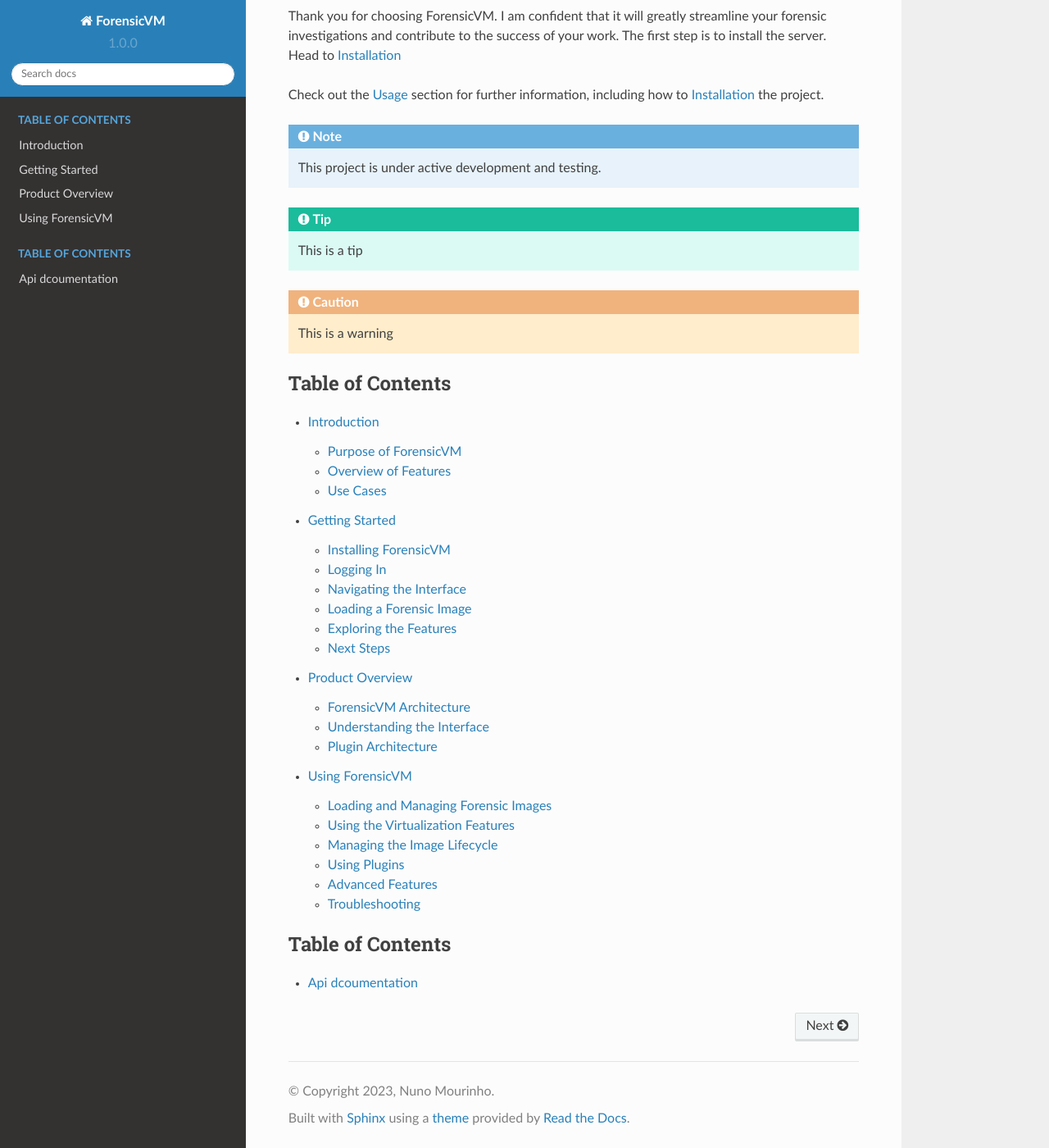
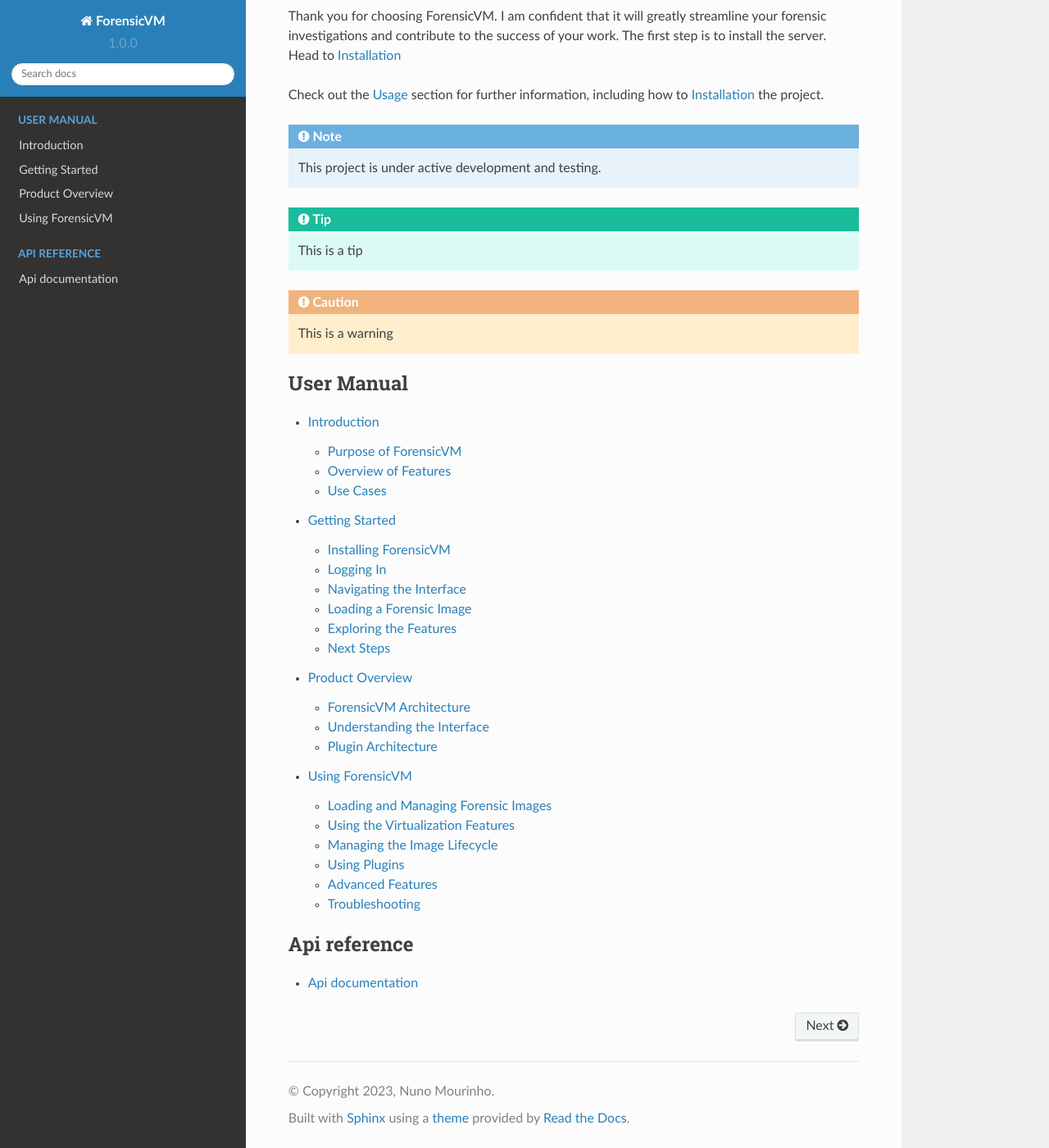
Before and after one commit to nunomourinho/ForensicVMServerAndClientDocs, a Sphinx documentation site: the page built from docs/index.rst, in a window 1280 px wide and 1400 px high, scrolled down 1433 px. Shown: the whole window at 82% size. Built offline with Sphinx 7.4.7 and the Read the Docs theme 2.0.0, drawn with Linux system fonts in a browser that asks for light colours.

Commit message:
Update index.rst

```diff
--- a/docs/index.rst
+++ b/docs/index.rst
@@ -39,7 +39,7 @@
 
 .. toctree::
    :maxdepth: 2
-   :caption: Table of Contents
+   :caption: User Manual
 
    Introduction <introduction>
    Getting Started <getting_started>
@@ -48,6 +48,6 @@
 
 .. toctree::
    :maxdepth: 2
-   :caption: Table of Contents
+   :caption: Api reference
 
-   Api dcoumentation <api/index>
+   Api documentation <api/index>
```
